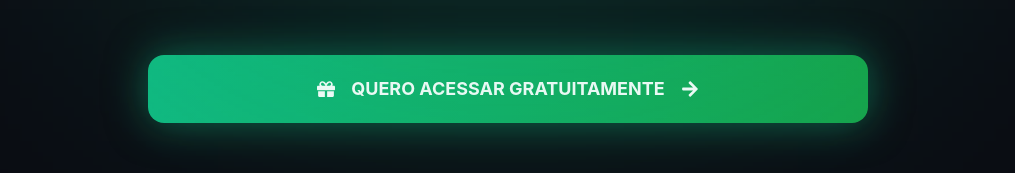
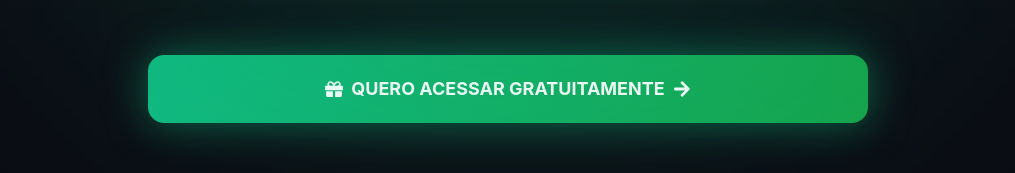
Before and after one commit to Miguel-Aleixo/Plataforma_De_Vendas, a Next.js app: page /conteudo_gratis in a window 1280 px wide. Shown: the part 531-704 px from the top of the page, without its empty margins (132-1147 px from the left). Built offline with nearby package versions, Linux system fonts and the light colour scheme.

Commit message:
Finalizado

```diff
--- a/pages/conteudo_gratis.tsx
+++ b/pages/conteudo_gratis.tsx
@@ -90,7 +90,7 @@ export default function ConteudoGratis() {
                     <motion.button
                         whileHover={{ scale: 1.03 }}
                         onClick={() => setLiberado(true)}
-                        className="mt-14 w-full py-5 rounded-2xl bg-gradient-to-r from-emerald-500 to-green-600 font-bold text-lg shadow-[0_0_40px_rgba(16,185,129,0.5)] flex items-center justify-center gap-4"
+                        className="mt-14 w-full py-5 px-8 rounded-2xl bg-gradient-to-r from-emerald-500 to-green-600 font-bold text-lg shadow-[0_0_40px_rgba(16,185,129,0.5)] flex items-center justify-center gap-2"
                     >
                         <FaGift />
                         {PAGE_CONTENT.cta}
@@ -112,6 +112,7 @@ export default function ConteudoGratis() {
                         {/* EXEMPLO */}
                         <a
                             href="/conteudo_gratis.pdf"
+                            download
                             target="_blank"
                             className="inline-block mt-4 text-emerald-400 underline"
                         >
```
